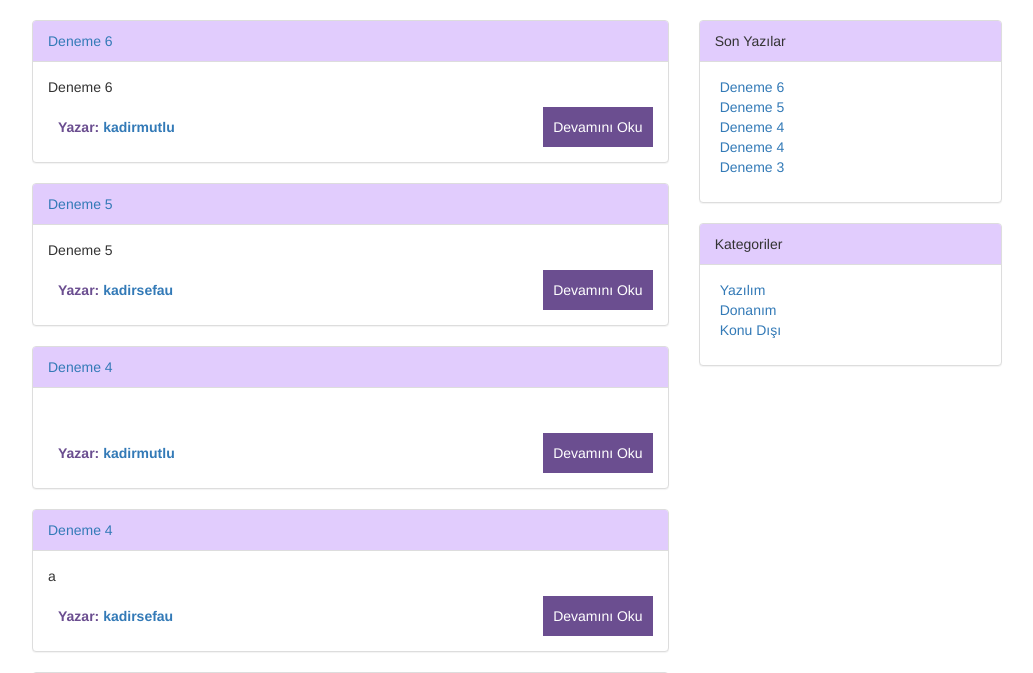
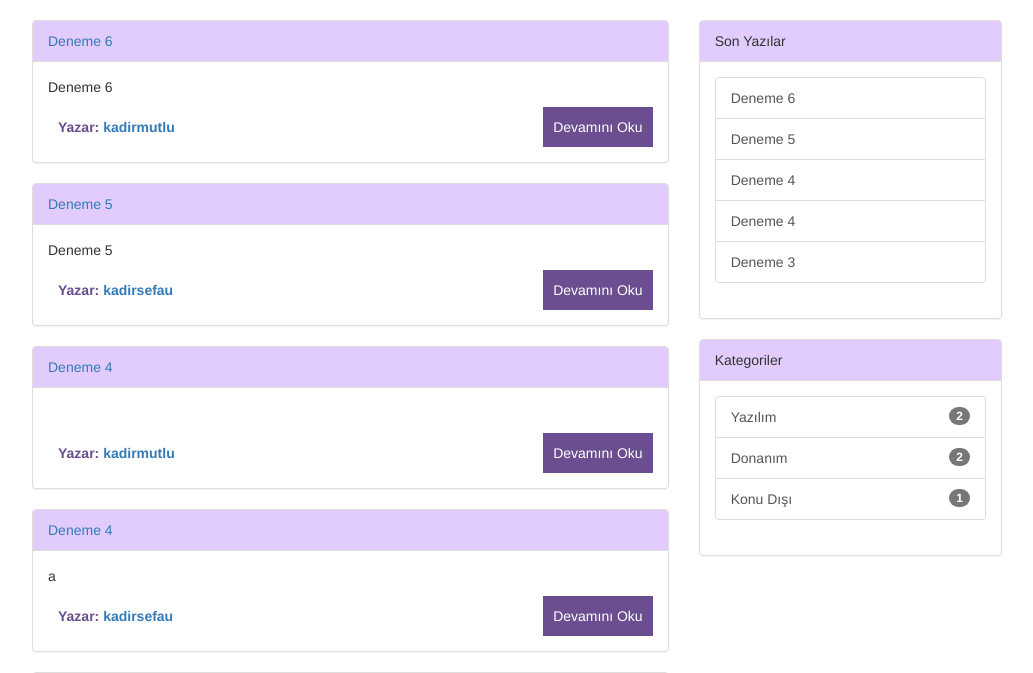
Before and after one commit to kadirsefaunal/wpgProje, a PHP site: page /index.php in a window 1280 px wide. Shown: the part 52-725 px from the top of the page, without its empty margins (123-1156 px from the left). Run offline with PHP 8.4, Linux system fonts and the light colour scheme; data comes from the database, SQL or seed files in the repository.

Commit message:
aside.php düzenlendi.

```diff
--- a/include/aside.php
+++ b/include/aside.php
@@ -3,27 +3,41 @@
   <div class="panel panel-default">
    	<div class="panel-heading">Son Yazılar</div>
     <div class="panel-body">
-    <ul class="liste">
+    <!--<ul class="liste">-->
+    <div class = "list-group">
     <?php //Son makale listeleme
       include("ayar.php");
       $query = $db->query("SELECT MakaleID, MakaleBaslik FROM makale ORDER BY MakaleID DESC, MakaleBaslik LIMIT 0,5", PDO::FETCH_ASSOC);
       if ( $query->rowCount() ){
         foreach( $query as $row ){
-          print "<li><a href = \"makale.php?makaleid={$row['MakaleID']}\">" . $row["MakaleBaslik"] . "</a></li>";
+          print "<a href = \"makale.php?makaleid={$row['MakaleID']}\" class = 'list-group-item'>" . $row["MakaleBaslik"] . "</a>";
+          //print "<li><a href = \"makale.php?makaleid={$row['MakaleID']}\">" . $row["MakaleBaslik"] . "</a></li>";
         }
       }
     ?>
-    </ul>
+    </div>
+    <!--</ul>-->
     </div>
   </div>
   <div class="panel panel-default">
    	<div class="panel-heading">Kategoriler</div>
     <div class="panel-body">
-    <ul class="liste">
+    <!--<ul class="liste">
       <li><a href = "kategori.php?kategori=Yazılım">Yazılım</a></li>
       <li><a href = "kategori.php?kategori=Donanım">Donanım</a></li>
       <li><a href = "kategori.php?kategori=KonuDışı">Konu Dışı</a></li>
-    </ul>
+    </ul>-->
+    <?php
+      include("ayar.php");
+      $yazilim = $db->query("SELECT COUNT(*) FROM makale WHERE Kategori = 'Yazılım'", PDO::FETCH_ASSOC)->fetchColumn();
+      $donanim = $db->query("SELECT COUNT(*) FROM makale WHERE Kategori = 'Donanım'", PDO::FETCH_ASSOC)->fetchColumn();
+      $konuDisi = $db->query("SELECT COUNT(*) FROM makale WHERE Kategori = 'KonuDışı'", PDO::FETCH_ASSOC)->fetchColumn();
+    ?>
+    <div class="list-group">
+      <a href="kategori.php?kategori=Yazılım" class="list-group-item"><span class="badge"><?php print $yazilim; ?></span>Yazılım</a>
+      <a href="kategori.php?kategori=Donanım" class="list-group-item"><span class="badge"><?php print $donanim; ?></span>Donanım</a>
+      <a href="kategori.php?kategori=KonuDışı" class="list-group-item"><span class="badge"><?php print $konuDisi; ?></span>Konu Dışı</a>
+    </div>
     </div>
   </div>
 </div>
```
